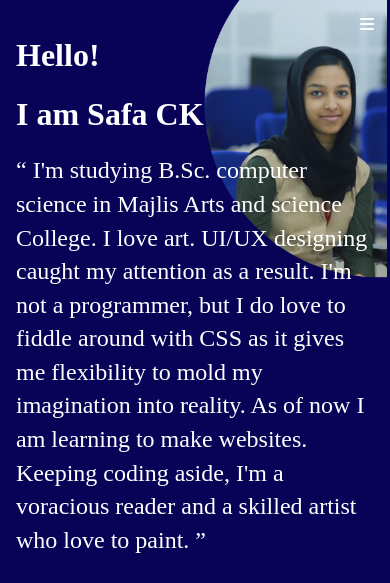
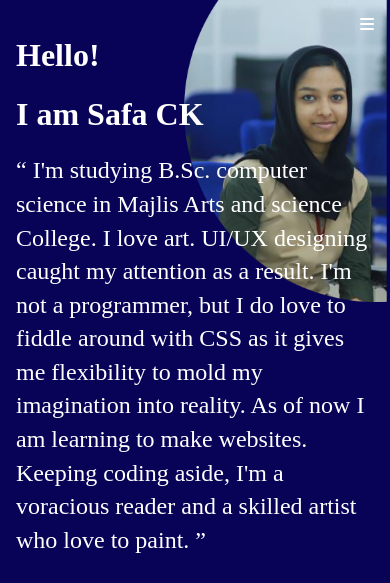
Before and after one commit to safa-ck/me, a plain HTML site: page index.html in a window 390 px wide. Shown: the top 583 px of the page. Drawn offline with Linux system fonts and the light colour scheme; a web font is replaced by a local one.

Commit message:
Fixed image alignment in mobile view

```diff
--- a/index.css
+++ b/index.css
@@ -187,11 +187,11 @@ h1{
     grid-row: 1;
     grid-column: 1;
     z-index: 1;
-    transform: scale(0.75) translate(100px, -6em);
     z-index: 0;
   }
   .photo img{
-    width:90%;
+    width: 100%;
+    transform: scale(0.75) translate(3.79em, -5em);
   }
   .hello{
     grid-row: 1;
```
